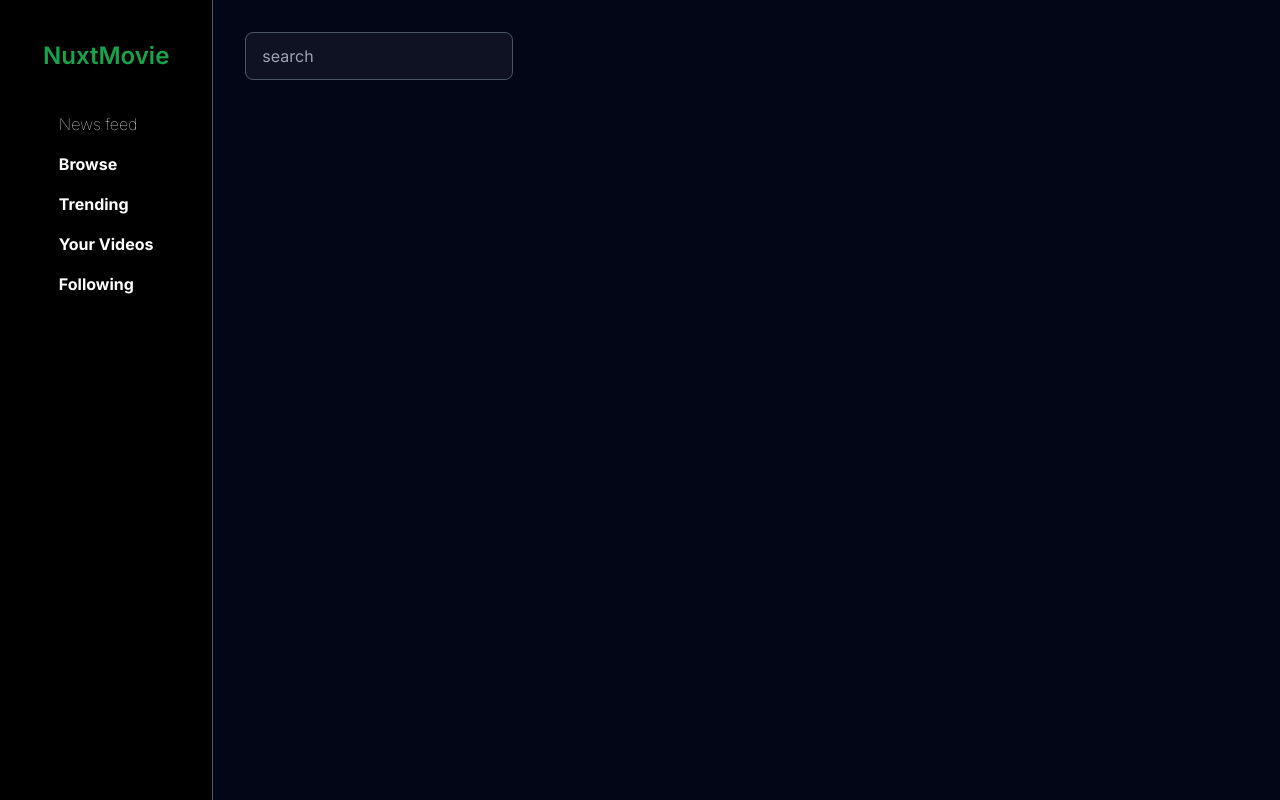
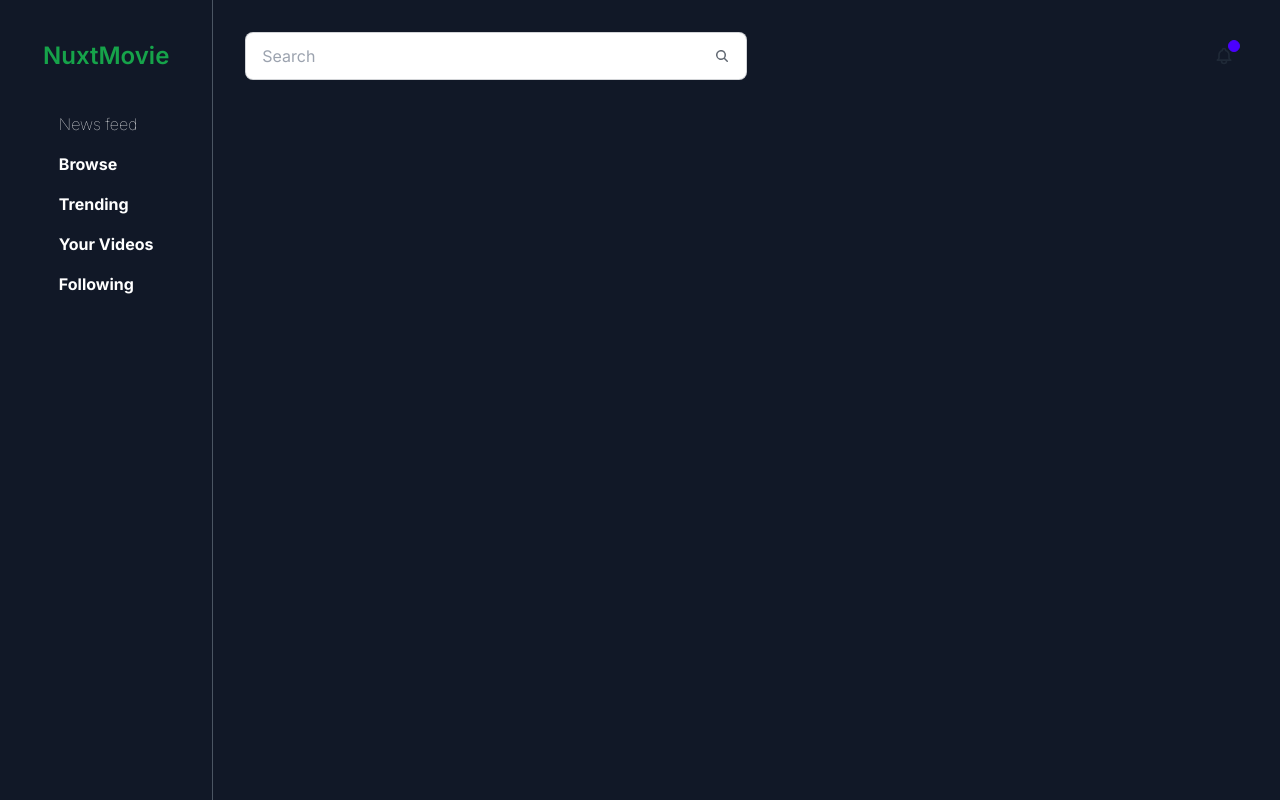
Before and after one commit to erive92d/nuxtmovie, a Next.js app: page / in a window 1280 px wide. Built offline with nearby package versions, Linux system fonts and the light colour scheme.

Commit message:
worked on result

```diff
--- a/app/layout.tsx
+++ b/app/layout.tsx
@@ -17,7 +17,7 @@ export default function RootLayout({
 }>) {
   return (
     <html lang="en">
-      <body className={`${inter.className} bg-slate-950 min-h-screen flex`}>
+      <body className={`${inter.className} bg-gray-900 min-h-screen flex`}>
         <SideNav />
         <div className="w-5/6">
           {children}
--- a/app/page.tsx
+++ b/app/page.tsx
@@ -1,6 +1,5 @@
 "use client"
 import Nav from "@/components/Home/Nav";
-import NowPlaying from "@/components/Home/NowPlaying";
 import Results from "@/components/Movies/Results";
 import { useDebounce } from "@/helper/useDebounce";
 import { MovieProps } from "@/lib/globalProps";
@@ -41,7 +40,7 @@ export default function Home() {
     <div className="">
       <Nav onSearch={(query) => setSearchTerm(query)} />
       {searchedMovies ?
-        <Results results={searchedMovies} /> :
+        <Results searchTerm={searchTerm} results={searchedMovies} /> :
         null
       }
       {error && <h1 className="text-red-500">{error}</h1>}
--- a/app/search/page.tsx
+++ /dev/null
@@ -1,9 +0,0 @@
-import React from 'react'
-
-export default function page() {
-    return (
-        <div>
-            Search
-        </div>
-    )
-}
--- a/components/Home/Nav.tsx
+++ b/components/Home/Nav.tsx
@@ -17,8 +17,40 @@ export default function Nav({ onSearch }: NavType) {
     }
 
     return (
-        <div className='px-8 py-8'>
-            <input onChange={handleValue} value={inputValue} placeholder='search' className='input input-ghost border-gray-600' type='text' />
+        <div className='navbar py-8 px-8'>
+            <label className="navbar-start input input-bordered flex items-center gap-2">
+                <input onChange={handleValue} value={inputValue} type="text" className="grow" placeholder="Search" />
+                <svg
+                    xmlns="http://www.w3.org/2000/svg"
+                    viewBox="0 0 16 16"
+                    fill="currentColor"
+                    className="h-4 w-4 opacity-70">
+                    <path
+                        fillRule="evenodd"
+                        d="M9.965 11.026a5 5 0 1 1 1.06-1.06l2.755 2.754a.75.75 0 1 1-1.06 1.06l-2.755-2.754ZM10.5 7a3.5 3.5 0 1 1-7 0 3.5 3.5 0 0 1 7 0Z"
+                        clipRule="evenodd" />
+                </svg>
+            </label>
+            <div className='navbar-end'>
+                <button className="btn btn-ghost btn-circle">
+                    <div className="indicator">
+                        <svg
+                            xmlns="http://www.w3.org/2000/svg"
+                            className="h-5 w-5"
+                            fill="none"
+                            viewBox="0 0 24 24"
+                            stroke="currentColor">
+                            <path
+                                strokeLinecap="round"
+                                strokeLinejoin="round"
+                                strokeWidth="2"
+                                d="M15 17h5l-1.405-1.405A2.032 2.032 0 0118 14.158V11a6.002 6.002 0 00-4-5.659V5a2 2 0 10-4 0v.341C7.67 6.165 6 8.388 6 11v3.159c0 .538-.214 1.055-.595 1.436L4 17h5m6 0v1a3 3 0 11-6 0v-1m6 0H9" />
+                        </svg>
+                        <span className="badge badge-xs badge-primary indicator-item"></span>
+                    </div>
+                </button>
+            </div>
         </div>
+
     )
 }
--- a/components/Movies/Results.tsx
+++ b/components/Movies/Results.tsx
@@ -1,14 +1,25 @@
 import { MovieProps } from "@/lib/globalProps"
 import Image from "next/image"
 
-export default function Results({ results }: { results: MovieProps[] }) {
+type ResultType = {
+    results: MovieProps[]
+    searchTerm: string
+}
+
+export default function Results({ results, searchTerm }: ResultType) {
     return (
-        <div className='grid grid-cols-4 gap-8 px-8 py-10'>
-            {results && results.map((movie, index) => (
-                <div className='' key={index}>
-                    <Image alt="movie_image" className='rounded-xl' height={200} width={300} src={`https://image.tmdb.org/t/p/original/${movie.poster_path}`} />
-                </div>
-            ))}
+        <div className="flex flex-col px-6 py-10 bg-black">
+            <h1 className="text-lg p-4 ">
+                You've searched for.. " {searchTerm}"
+            </h1>
+            <div className='grid grid-cols-4 gap-8 '>
+                {results && results.map((movie, index) => (
+                    <div className='' key={index}>
+                        <Image alt="movie_image" className='rounded-xl' height={200} width={300} src={`https://image.tmdb.org/t/p/original/${movie.poster_path}`} />
+                    </div>
+                ))}
+            </div>
         </div>
+
     )
 }
--- a/components/Nav/SideNav.tsx
+++ b/components/Nav/SideNav.tsx
@@ -3,7 +3,7 @@ import React from 'react'
 
 export default function SideNav() {
     return (
-        <div className='bg-black w-1/6 py-8 space-y-8 border-r border-gray-600'>
+        <div className='bg-gray-900 w-1/6 py-8 space-y-8 border-r border-gray-600'>
             <div className='text-center'>
                 <h1 className='btn btn-ghost text-2xl text-green-600'>
                     NuxtMovie
```
